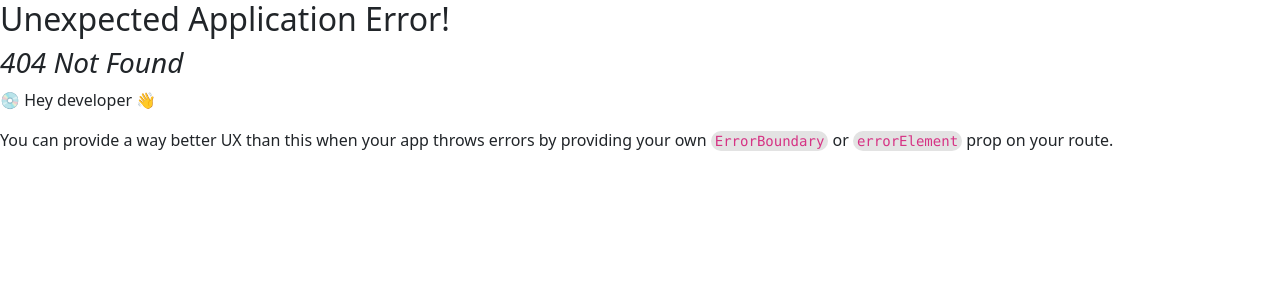
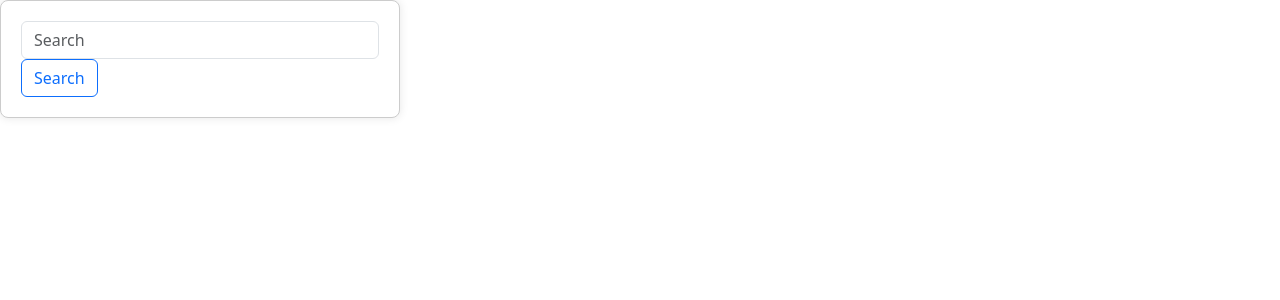
Before and after one commit to King1285/SGP-Frontend, a React (Create React App) app: page /profile in a window 1280 px wide. Before the commit this address had no page. Shown: the top 300 px of the page. Built offline with nearby package versions, Linux system fonts and the light colour scheme.

Commit message:
Update Profile page

```diff
--- a/src/App.js
+++ b/src/App.js
@@ -1,4 +1,4 @@
-import React from "react";
+import React, { Profiler } from "react";
 import {
   Route,
   RouterProvider,
@@ -6,7 +6,6 @@ import {
   createRoutesFromElements,
 } from "react-router-dom";
 import LoginForm from "./components/login/LoginForm";
-
 import RegistrationForm from "./components/registration/RegistrationForm";
 import Root from "./Root";
 import InformationForm from "./components/information/InformationForm";
@@ -14,6 +13,8 @@ import ConfirmRegistration from "./components/confirmregister/ConfirmRegistratio
 import ForgotPassword from "./components/forgotpassword/ForgotPassword";
 import ForgotVerify from "./components/forgotverify/ForgotVerify";
 import ResetPassword from "./components/resetpassword/ResetPassword";
+import DashBoard from "./components/profile/Profile";
+import Profile from "./components/profile/Profile";
 
 const router = createBrowserRouter(
   createRoutesFromElements(
@@ -26,6 +27,7 @@ const router = createBrowserRouter(
       <Route path="confirmregister" element={<ConfirmRegistration />} />
       <Route path="information" element={<InformationForm />} />
       <Route path="resetpassword" element={<ResetPassword />} />
+      <Route path="profile" element={<Profile />} />
     </Route>
   )
 );
--- /dev/null
+++ b/src/components/profile/Profile.js
@@ -0,0 +1,22 @@
+import React from "react";
+import { useState } from "react";
+import { Navbar, Form, FormControl, Button } from "react-bootstrap";
+import { routes } from "../../constants/routes";
+import { Link } from "react-router-dom";
+import styles from "./Profile.module.css";
+
+const Profile = ({ data, imageContainerDisplay }) => {
+  return (
+    <div className="profile-page">
+      <div className="header">
+        <Form inline>
+          <FormControl type="text" placeholder="Search" className="mr-sm-2" />
+          <Button variant="outline-primary">Search</Button>
+        </Form>
+      </div>
+      <div></div>
+    </div>
+  );
+};
+
+export default Profile;
--- /dev/null
+++ b/src/components/profile/Profile.module.css
@@ -0,0 +1,6 @@
+.header{
+    width: 100%;
+}
+.Form{
+    width: 100%;
+}
--- a/src/constants/routes.js
+++ b/src/constants/routes.js
@@ -6,4 +6,5 @@ export const routes = {
   confirmregister: "/confirmregister",
   information: "/information",
   resetpassword: "/resetpassword",
+  profile: "/profile",
 };
```
